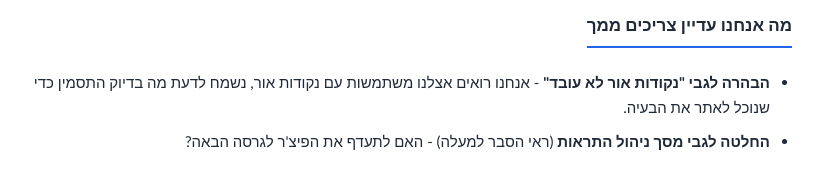
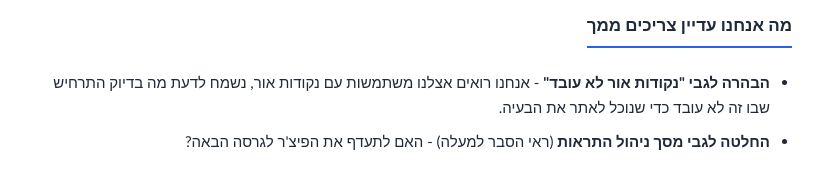
Before and after one commit to Hemibl/sfc-status-2026-05-13, a plain HTML site: page index.html in a window 1280 px wide. Shown: the part 3398-3569 px from the top of the page, without its empty margins (228-1051 px from the left). Drawn offline with Linux system fonts and the light colour scheme.

Commit message:
Replace תסמין with תרחיש

```diff
--- a/index.html
+++ b/index.html
@@ -203,7 +203,7 @@
 
 <h2>מה אנחנו עדיין צריכים ממך</h2>
 <ul>
-  <li><strong>הבהרה לגבי "נקודות אור לא עובד"</strong> - אנחנו רואים אצלנו משתמשות עם נקודות אור, נשמח לדעת מה בדיוק התסמין כדי שנוכל לאתר את הבעיה.</li>
+  <li><strong>הבהרה לגבי "נקודות אור לא עובד"</strong> - אנחנו רואים אצלנו משתמשות עם נקודות אור, נשמח לדעת מה בדיוק התרחיש שבו זה לא עובד כדי שנוכל לאתר את הבעיה.</li>
   <li><strong>החלטה לגבי מסך ניהול התראות</strong> (ראי הסבר למעלה) - האם לתעדף את הפיצ'ר לגרסה הבאה?</li>
 </ul>
 
```
